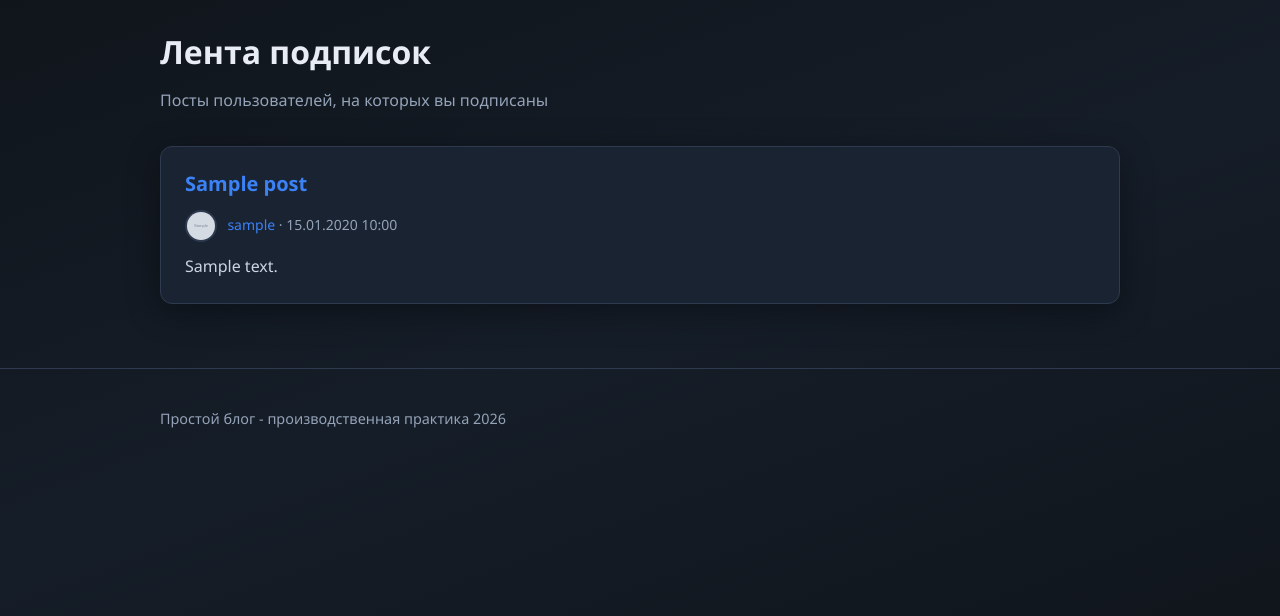
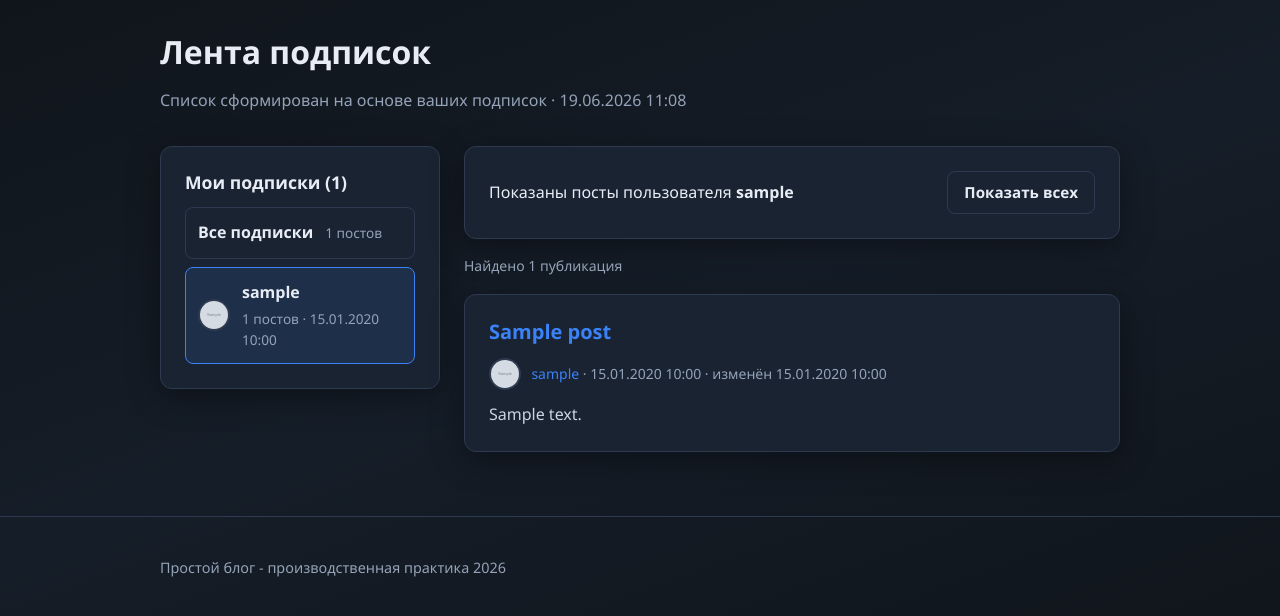
Before and after one commit to reactmay/-studies, a PHP site: page /feed.php?page=1&author=1 in a window 1280 px wide. Shown: the part 77-693 px from the top of the page. Run offline with PHP 8.4, Linux system fonts and the light colour scheme; the visitor is signed in with stand-in values (Sample User, id 1); tables that the repository leaves empty hold one stand-in row (values such as "Sample post"); grey boxes marked "Sample" are stand-in pictures.

Commit message:
Создал генерацию списка на основе подписок на пользователей

```diff
--- a/произв_практика/blog/assets/css/style.css
+++ b/произв_практика/blog/assets/css/style.css
@@ -421,6 +421,96 @@ h1, h2, h3 {
     background: var(--surface-hover);
 }
 
+.feed-layout {
+    display: grid;
+    grid-template-columns: minmax(240px, 280px) 1fr;
+    gap: 1.5rem;
+    align-items: start;
+}
+
+.feed-sidebar h2 {
+    margin-top: 0;
+    font-size: 1.1rem;
+}
+
+.feed-content {
+    min-width: 0;
+}
+
+.subscription-list {
+    display: grid;
+    gap: 0.5rem;
+}
+
+.subscription-list-item {
+    display: flex;
+    align-items: center;
+    gap: 0.75rem;
+    padding: 0.75rem;
+    border: 1px solid var(--border);
+    border-radius: 8px;
+    color: var(--text);
+    text-decoration: none;
+    transition: background 0.2s, border-color 0.2s;
+}
+
+.subscription-list-item:hover {
+    text-decoration: none;
+    background: var(--surface-hover);
+}
+
+.subscription-list-item.is-active {
+    border-color: var(--primary);
+    background: rgba(59, 130, 246, 0.12);
+}
+
+.subscription-list-body {
+    display: flex;
+    flex-direction: column;
+    gap: 0.15rem;
+    min-width: 0;
+}
+
+.subscription-list-name {
+    font-weight: 600;
+}
+
+.subscription-list-meta {
+    color: var(--muted);
+    font-size: 0.85rem;
+}
+
+.feed-filter-banner {
+    display: flex;
+    align-items: center;
+    justify-content: space-between;
+    gap: 1rem;
+    flex-wrap: wrap;
+    margin-bottom: 1rem;
+}
+
+.feed-filter-banner p {
+    margin: 0;
+}
+
+.feed-summary {
+    margin: 0 0 1rem;
+}
+
+.pagination {
+    display: flex;
+    align-items: center;
+    justify-content: center;
+    gap: 1rem;
+    flex-wrap: wrap;
+    margin-top: 1.5rem;
+}
+
+.pagination-info {
+    color: var(--muted);
+    font-size: 0.95rem;
+}
+
 @media (max-width: 640px) {
     .header-inner {
         flex-direction: column;
@@ -430,4 +520,8 @@ h1, h2, h3 {
     .card-header {
         flex-direction: column;
     }
+
+    .feed-layout {
+        grid-template-columns: 1fr;
+    }
 }
--- a/произв_практика/blog/feed.php
+++ b/произв_практика/blog/feed.php
@@ -6,35 +6,109 @@ $pageTitle = 'Лента подписок';
 require_once __DIR__ . '/includes/header.php';
 
 $currentUser = requireAuth();
-$posts = getSubscribedPosts((int) $currentUser['id']);
+$page = isset($_GET['page']) ? max(1, (int) $_GET['page']) : 1;
+$filterAuthorId = isset($_GET['author']) ? (int) $_GET['author'] : null;
+
+if ($filterAuthorId !== null && $filterAuthorId <= 0) {
+    $filterAuthorId = null;
+}
+
+$feed = generateSubscriptionFeedList(
+    (int) $currentUser['id'],
+    $page,
+    10,
+    $filterAuthorId
+);
+
+$meta = $feed['meta'];
+$authors = $feed['authors'];
+$items = $feed['items'];
+
+$filterAuthor = null;
+if ($filterAuthorId !== null) {
+    foreach ($authors as $author) {
+        if ((int) $author['id'] === $filterAuthorId) {
+            $filterAuthor = $author;
+            break;
+        }
+    }
+}
 ?>
 
 <h1 class="page-title">Лента подписок</h1>
-<p class="page-subtitle">Посты пользователей, на которых вы подписаны</p>
+<p class="page-subtitle">
+    Список сформирован на основе ваших подписок
+    · <?= e(formatDate($meta['generated_at'])) ?>
+</p>
 
-<?php if ($posts === []): ?>
-    <div class="card empty-state">
-        <p>В ленте пока пусто.</p>
-        <p>Подпишитесь на авторов на их <a href="index.php">страницах профиля</a>.</p>
-    </div>
-<?php else: ?>
-    <?php foreach ($posts as $post): ?>
-        <article class="card">
-            <div class="card-header">
-                <h2 class="card-title">
-                    <a href="post.php?id=<?= (int) $post['id'] ?>"><?= e($post['title']) ?></a>
-                </h2>
+<div class="feed-layout">
+    <aside class="card feed-sidebar">
+        <h2>Мои подписки (<?= (int) $meta['following_count'] ?>)</h2>
+
+        <?php if ($authors === []): ?>
+            <p class="card-meta">Вы ни на кого не подписаны.</p>
+            <p><a href="index.php">Найти авторов на главной</a></p>
+        <?php else: ?>
+            <div class="subscription-list">
+                <a class="subscription-list-item <?= $filterAuthorId === null ? 'is-active' : '' ?>"
+                   href="<?= e(subscriptionFeedUrl()) ?>">
+                    <span class="subscription-list-name">Все подписки</span>
+                    <span class="subscription-list-meta"><?= (int) $meta['total_all_items'] ?> постов</span>
+                </a>
+
+                <?php foreach ($authors as $author): ?>
+                    <a class="subscription-list-item <?= $filterAuthorId === (int) $author['id'] ? 'is-active' : '' ?>"
+                       href="<?= e(subscriptionFeedUrl((int) $author['id'])) ?>">
+                        <?= renderAvatar($author, 'sm') ?>
+                        <span class="subscription-list-body">
+                            <span class="subscription-list-name"><?= e($author['username']) ?></span>
+                            <span class="subscription-list-meta">
+                                <?= (int) $author['posts_count'] ?> постов
+                                <?php if (!empty($author['latest_post_at'])): ?>
+                                    · <?= e(formatDate($author['latest_post_at'])) ?>
+                                <?php endif; ?>
+                            </span>
+                        </span>
+                    </a>
+                <?php endforeach; ?>
             </div>
-            <p class="card-meta author-row">
-                <?= renderAvatar(['username' => $post['username'], 'avatar' => $post['avatar'] ?? null], 'sm') ?>
-                <span>
-                    <a href="<?= e(profileUrl((int) $post['user_id'])) ?>"><?= e($post['username']) ?></a>
-                    · <?= e(formatDate($post['created_at'])) ?>
-                </span>
+        <?php endif; ?>
+    </aside>
+
+    <section class="feed-content">
+        <?php if ($filterAuthor !== null): ?>
+            <div class="feed-filter-banner card">
+                <p>Показаны посты пользователя <strong><?= e($filterAuthor['username']) ?></strong></p>
+                <a href="<?= e(subscriptionFeedUrl()) ?>" class="btn btn-outline">Показать всех</a>
+            </div>
+        <?php endif; ?>
+
+        <?php if (!$meta['has_subscriptions']): ?>
+            <div class="card empty-state">
+                <p>Лента пуста — у вас пока нет подписок.</p>
+                <p>Подпишитесь на авторов, чтобы здесь появился персональный список их публикаций.</p>
+                <p><a href="index.php" class="btn btn-primary">Перейти к постам</a></p>
+            </div>
+        <?php elseif ($items === []): ?>
+            <div class="card empty-state">
+                <p>У выбранных авторов пока нет постов.</p>
+                <?php if ($filterAuthorId !== null): ?>
+                    <p><a href="<?= e(subscriptionFeedUrl()) ?>">Вернуться ко всем подпискам</a></p>
+                <?php endif; ?>
+            </div>
+        <?php else: ?>
+            <p class="feed-summary card-meta">
+                Найдено <?= (int) $meta['total_items'] ?>
+                <?= (int) $meta['total_items'] === 1 ? 'публикация' : 'публикаций' ?>
             </p>
-            <div class="card-content"><?= e(mb_strimwidth($post['content'], 0, 220, '…')) ?></div>
-        </article>
-    <?php endforeach; ?>
-<?php endif; ?>
+
+            <?php foreach ($items as $post): ?>
+                <?php renderPostCard($post); ?>
+            <?php endforeach; ?>
+
+            <?php renderPagination($meta, $filterAuthorId); ?>
+        <?php endif; ?>
+    </section>
+</div>
 
 <?php require_once __DIR__ . '/includes/footer.php'; ?>
--- a/произв_практика/blog/includes/header.php
+++ b/произв_практика/blog/includes/header.php
@@ -5,6 +5,8 @@ declare(strict_types=1);
 require_once __DIR__ . '/auth.php';
 require_once __DIR__ . '/functions.php';
 require_once __DIR__ . '/subscriptions.php';
+require_once __DIR__ . '/subscription_feed.php';
+require_once __DIR__ . '/partials/post-card.php';
 
 $user = currentUser();
 $pageTitle = $pageTitle ?? 'Простой блог';
--- /dev/null
+++ b/произв_практика/blog/includes/partials/post-card.php
@@ -0,0 +1,55 @@
+<?php
+
+declare(strict_types=1);
+
+/** @param array<string, mixed> $post */
+function renderPostCard(array $post, bool $showPreview = true): void
+{
+    $previewLength = 220;
+    $content = $showPreview
+        ? ($post['preview'] ?? mb_strimwidth($post['content'], 0, $previewLength, '…'))
+        : $post['content'];
+    ?>
+    <article class="card">
+        <div class="card-header">
+            <h2 class="card-title">
+                <a href="post.php?id=<?= (int) $post['id'] ?>"><?= e($post['title']) ?></a>
+            </h2>
+        </div>
+        <p class="card-meta author-row">
+            <?= renderAvatar(['username' => $post['username'], 'avatar' => $post['avatar'] ?? null], 'sm') ?>
+            <span>
+                <a href="<?= e(profileUrl((int) $post['user_id'])) ?>"><?= e($post['username']) ?></a>
+                · <?= e(formatDate($post['created_at'])) ?>
+                <?php if (!empty($post['updated_at'])): ?>
+                    · изменён <?= e(formatDate($post['updated_at'])) ?>
+                <?php endif; ?>
+            </span>
+        </p>
+        <div class="card-content"><?= e($content) ?></div>
+    </article>
+    <?php
+}
+
+function renderPagination(array $meta, ?int $filterAuthorId = null): void
+{
+    $totalPages = (int) ($meta['total_pages'] ?? 0);
+    $page = (int) ($meta['page'] ?? 1);
+
+    if ($totalPages <= 1) {
+        return;
+    }
+    ?>
+    <nav class="pagination" aria-label="Навигация по страницам">
+        <?php if ($page > 1): ?>
+            <a class="btn btn-outline" href="<?= e(subscriptionFeedUrl($filterAuthorId, $page - 1)) ?>">← Назад</a>
+        <?php endif; ?>
+
+        <span class="pagination-info">Страница <?= $page ?> из <?= $totalPages ?></span>
+
+        <?php if ($page < $totalPages): ?>
+            <a class="btn btn-outline" href="<?= e(subscriptionFeedUrl($filterAuthorId, $page + 1)) ?>">Вперёд →</a>
+        <?php endif; ?>
+    </nav>
+    <?php
+}
--- /dev/null
+++ b/произв_практика/blog/includes/subscription_feed.php
@@ -0,0 +1,163 @@
+<?php
+
+declare(strict_types=1);
+
+/**
+ * @return array{
+ *     id: int,
+ *     username: string,
+ *     avatar: ?string,
+ *     subscribed_at: string,
+ *     posts_count: int,
+ *     latest_post_at: ?string
+ * }
+ */
+function generateSubscriptionAuthorsList(int $userId): array
+{
+    $stmt = getDb()->prepare('
+        SELECT
+            users.id,
+            users.username,
+            users.avatar,
+            subscriptions.created_at AS subscribed_at,
+            COUNT(posts.id) AS posts_count,
+            MAX(posts.created_at) AS latest_post_at
+        FROM subscriptions
+        JOIN users ON users.id = subscriptions.following_id
+        LEFT JOIN posts ON posts.user_id = users.id
+        WHERE subscriptions.follower_id = ?
+        GROUP BY users.id, users.username, users.avatar, subscriptions.created_at
+        ORDER BY subscriptions.created_at DESC
+    ');
+    $stmt->execute([$userId]);
+
+    $authors = $stmt->fetchAll();
+
+    foreach ($authors as &$author) {
+        $author['id'] = (int) $author['id'];
+        $author['posts_count'] = (int) $author['posts_count'];
+    }
+    unset($author);
+
+    return $authors;
+}
+
+/**
+ * @return array{
+ *     meta: array<string, mixed>,
+ *     authors: array<int, array<string, mixed>>,
+ *     items: array<int, array<string, mixed>>
+ * }
+ */
+function generateSubscriptionFeedList(
+    int $userId,
+    int $page = 1,
+    int $perPage = 20,
+    ?int $filterAuthorId = null
+): array {
+    $page = max(1, $page);
+    $perPage = max(1, min(100, $perPage));
+    $offset = ($page - 1) * $perPage;
+
+    $authors = generateSubscriptionAuthorsList($userId);
+    $followingCount = count($authors);
+
+    $params = [$userId];
+    $authorFilterSql = '';
+
+    if ($filterAuthorId !== null) {
+        $authorFilterSql = ' AND posts.user_id = ?';
+        $params[] = $filterAuthorId;
+    }
+
+    $countSql = '
+        SELECT COUNT(*)
+        FROM posts
+        JOIN subscriptions ON subscriptions.following_id = posts.user_id
+        WHERE subscriptions.follower_id = ?
+        ' . $authorFilterSql;
+
+    $countStmt = getDb()->prepare($countSql);
+    $countStmt->execute($params);
+    $totalItems = (int) $countStmt->fetchColumn();
+
+    $totalAllItems = $totalItems;
+    if ($filterAuthorId !== null) {
+        $allCountStmt = getDb()->prepare('
+            SELECT COUNT(*)
+            FROM posts
+            JOIN subscriptions ON subscriptions.following_id = posts.user_id
+            WHERE subscriptions.follower_id = ?
+        ');
+        $allCountStmt->execute([$userId]);
+        $totalAllItems = (int) $allCountStmt->fetchColumn();
+    }
+
+    $items = [];
+
+    if ($totalItems > 0) {
+        $listSql = '
+            SELECT
+                posts.*,
+                users.username,
+                users.avatar,
+                subscriptions.created_at AS author_subscribed_at
+            FROM posts
+            JOIN users ON users.id = posts.user_id
+            JOIN subscriptions ON subscriptions.following_id = posts.user_id
+                AND subscriptions.follower_id = ?
+            WHERE 1=1
+            ' . $authorFilterSql . '
+            ORDER BY posts.created_at DESC
+            LIMIT ? OFFSET ?
+        ';
+
+        $listParams = $params;
+        $listParams[] = $perPage;
+        $listParams[] = $offset;
+
+        $listStmt = getDb()->prepare($listSql);
+        foreach ($listParams as $index => $value) {
+            $listStmt->bindValue($index + 1, $value, PDO::PARAM_INT);
+        }
+        $listStmt->execute();
+
+        $items = $listStmt->fetchAll();
+
+        foreach ($items as &$item) {
+            $item['id'] = (int) $item['id'];
+            $item['user_id'] = (int) $item['user_id'];
+            $item['preview'] = mb_strimwidth($item['content'], 0, 220, '…');
+        }
+        unset($item);
+    }
+
+    $totalPages = $totalItems > 0 ? (int) ceil($totalItems / $perPage) : 0;
+
+    return [
+        'meta' => [
+            'generated_at' => date('Y-m-d H:i:s'),
+            'following_count' => $followingCount,
+            'total_items' => $totalItems,
+            'total_all_items' => $totalAllItems,
+            'page' => $page,
+            'per_page' => $perPage,
+            'total_pages' => $totalPages,
+            'filter_user_id' => $filterAuthorId,
+            'has_subscriptions' => $followingCount > 0,
+        ],
+        'authors' => $authors,
+        'items' => $items,
+    ];
+}
+
+function subscriptionFeedUrl(?int $authorId = null, int $page = 1): string
+{
+    $query = ['page' => max(1, $page)];
+
+    if ($authorId !== null) {
+        $query['author'] = $authorId;
+    }
+
+    return 'feed.php?' . http_build_query($query);
+}
```
Also changed, not shown: произв_практика/blog/index.php (+1 -15 lines), 1 other file.
